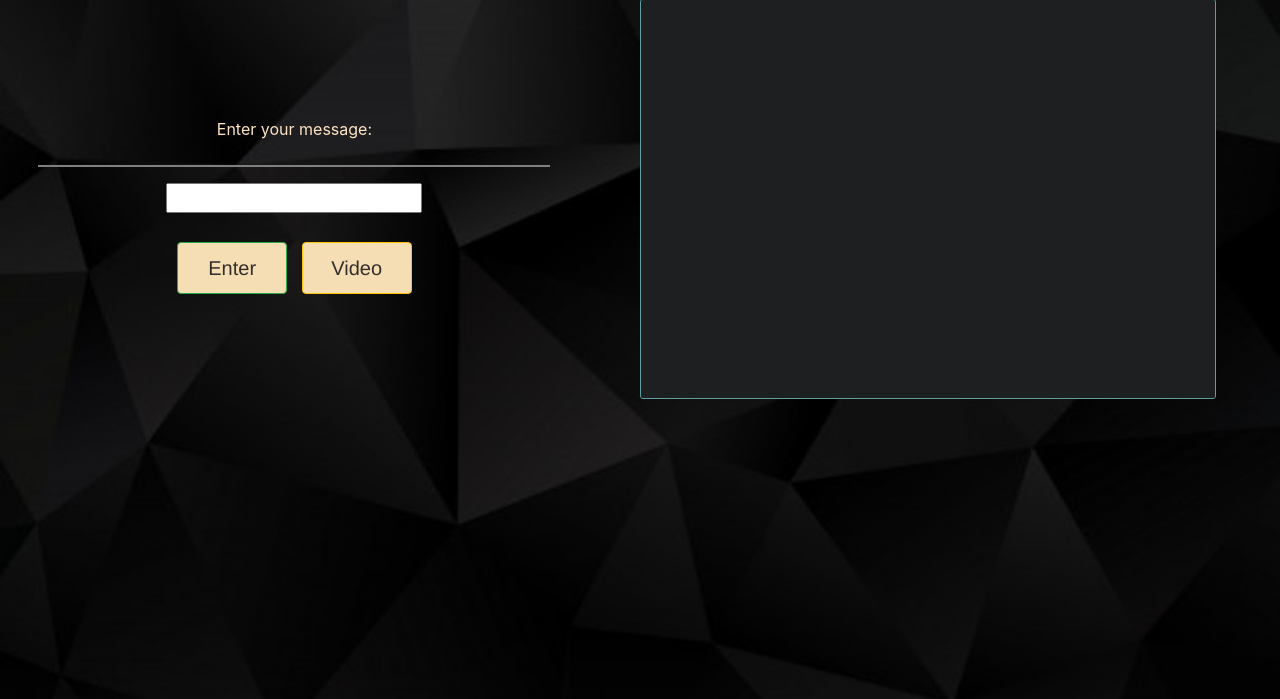
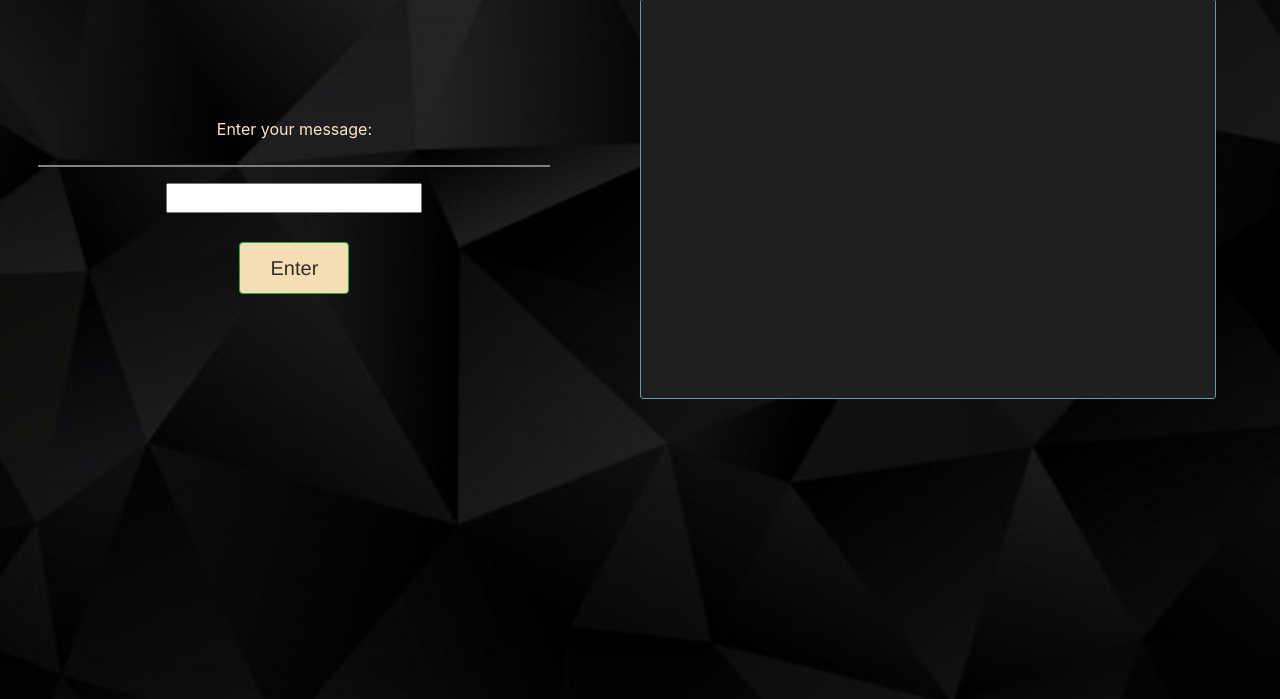
Before and after one commit to kamperemu/text-messaging-app, a Flask app: template templates/roomFinal.html in a window 1280 px wide. Shown: the part 131-830 px from the top of the page. Run offline with Flask 2, Linux system fonts and the light colour scheme; the template is opened without the code that fills it, so the values that code supplies are empty.

Commit message:
some updates from private repo 2

```diff
--- a/templates/roomBase.html
+++ b/templates/roomBase.html
@@ -37,7 +37,6 @@ room#{{id}}
             <input class="btn btn-danger"  type="submit" value="End Room" id = "endButton" name = 'endButton'></input> <!--value displayed on button -->
             <!--<button class="btnEndRoom btn-danger" name = 'endButton' id="endButton" type="submit">End Room</button>-->
         {% endif %}
-        <input class="btn btn-warning" type="submit" value="Video" id = "video" name = 'video'></input> <!--value displayed on button -->
     </div>
 
     <div class = 'gradient-border dispMsg' id = 'box' style = 'color:azure'>
--- a/templates/roomFinal.html
+++ b/templates/roomFinal.html
@@ -37,7 +37,6 @@ room#{{id}}
             <input class="btn btn-danger"  type="submit" value="End Room" id = "endButton" name = 'endButton'></input> <!--value displayed on button -->
             <!--<button class="btnEndRoom btn-danger" name = 'endButton' id="endButton" type="submit">End Room</button>-->
         {% endif %}
-        <input class="btn btn-warning" type="submit" value="Video" id = "video" name = 'video'></input> <!--value displayed on button -->
     </div>
 
     <div class = 'gradient-border dispMsg' id = 'box' style = 'color:azure'>
```
Also changed, not shown: templates/base.html (line endings or trailing spaces), templates/home.html (line endings or trailing spaces), templates/joinRoomInput.html (line endings or trailing spaces), templates/register.html (line endings or trailing spaces).
